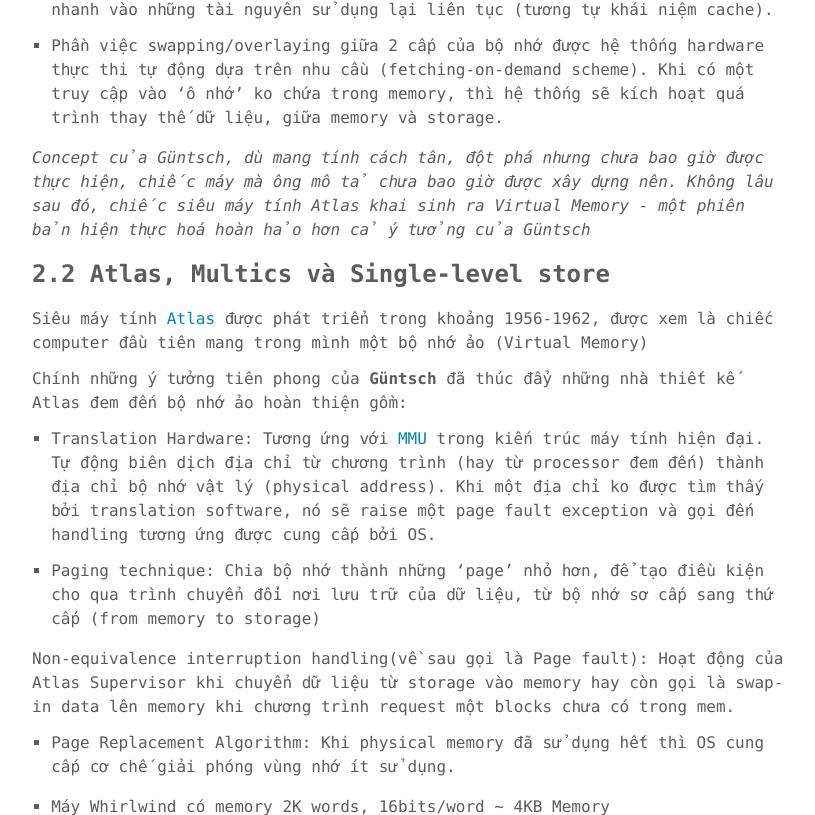
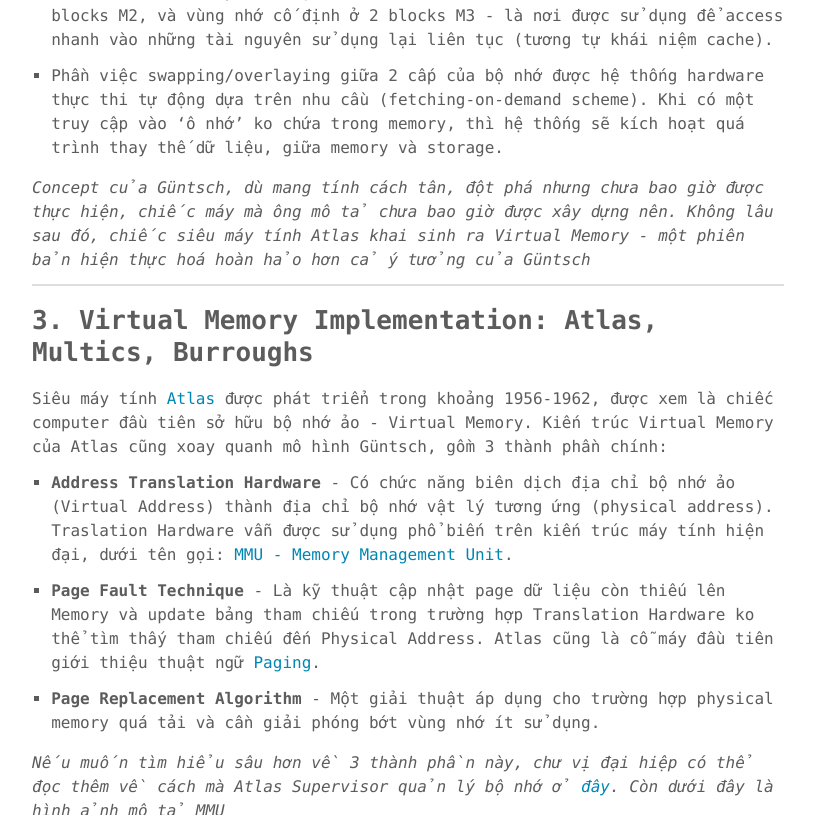
Before and after one commit to phuoc-thanh/phuoc-thanh.github.io, a Jekyll site: the page built from _posts/2018-10-22-road-to-blockchain-lambda-the-lightning-db.md, in a window 1280 px wide and 1400 px high, scrolled down 2753 px. Shown: the top 815 px of the window, without its empty margins (232-1047 px from the left). Built offline with Jekyll 4.4.1, drawn with Linux system fonts in a browser that asks for light colours; some of the changed text lies outside the part shown; grey boxes are pictures that could not be loaded.

Commit message:
section 3-4, LMDB post

```diff
--- a/_posts/2018-10-22-road-to-blockchain-lambda-the-lightning-db.md
+++ b/_posts/2018-10-22-road-to-blockchain-lambda-the-lightning-db.md
@@ -20,7 +20,7 @@
 
 Trước hết, chúng ta cùng xem lại các qui chuẩn về bộ nhớ, lưu trữ của máy tính.
 
-**Computer có những hình thức lưu trữ nào?**
+### Computer có những hình thức lưu trữ nào?
 
 Đa phần những ghi chép và nghiên cứu trong ngành khoa học máy tính cho rằng Computer có 2 vùng lưu trữ chính là Main Memory và Secondary Storage, cũng có thể gọi tên phân biệt là "bộ nhớ" và "kho lưu trữ". Ngoài ra, những chíp vi xử lý mới còn có thêm bộ nhớ đệm (L1-L2-L3 Cache) cũng làm phần việc tương tự như Main Memory tuy nhiên dung lượng của Cache Mem rất nhỏ và ko nằm trong tầm quan sát/kiểm sát của người sử dụng.
 
@@ -28,7 +28,7 @@
 
 * Secondary Storage: Tất cả những nơi lưu trữ còn lại ngoài Main Memory thì được xếp vào Secondary Storage. Hard Disk Drive, Solid-state Drive là phần cứng lưu trữ phổ biến nhất hiện nay, được xem là Secondary Storage.
 
-**Vậy dữ liệu nên được lưu ở đâu?**
+### Vậy dữ liệu nên được lưu ở đâu?
 
 RAM hay Disk đều có thể trở thành nơi lưu trữ dữ liệu, ltv có toàn quyền lựa chọn địa điểm lưu trữ, định dạng dữ liệu, và cả cách thức lưu trữ. Chọn Ram hay Disk, đều có những ưu điểm, nhược điểm riêng, tốc độ thường đi đôi với rủi ro và chi phí.
 
@@ -38,13 +38,13 @@
 
 ---
 
-## 2. Virtual Memory & Single-level Store
+## 2. Virtual Memory Concept
 
 Ở những thế hệ computer đầu tiên trên thế giới, sự phân cấp bộ nhớ trong một máy tính rất rõ ràng, rành mạch, khi đó, Main/Primary Memory và Secondary Storage còn có tên gọi là bộ nhớ sơ cấp và bộ nhớ thứ cấp.
 
 Các nhà khoa học máy tính đã trải qua chặng đường dài với rất nhiều nỗ lực xoá nhoà ranh giới phân biệt giữa 2 cấp bộ nhớ này, và công nghệ được tạo ra sau cùng là Virtual Memory. Cá nhân tôi nghĩ, đây là phát minh quan trọng bậc nhất trong ngành KHMT.
 
-### 2.1 Khơi nguồn của bộ nhớ ảo
+### Nguồn gốc của bộ nhớ ảo
 
 Những 40-50, với sự tồn tại của 2 cấp bộ nhớ kèm theo hạn chế của Memory, lập trình viên phải đảm nhiệm một công việc quan trọng là lên kế hoạch và tính toán các bước luân chuyển của dữ liệu giữa 2 cấp bộ nhớ. Công việc này chủ yếu là chia bộ nhớ ra thành từng blocks (về sau gọi là segments và pages), và tính toán thay đổi nơi lưu trữ của những block này (swap / overlay works).
 
@@ -62,45 +62,44 @@
 
 *Concept của Güntsch, dù mang tính cách tân, đột phá nhưng chưa bao giờ được thực hiện, chiếc máy mà ông mô tả chưa bao giờ được xây dựng nên. Không lâu sau đó, chiếc siêu máy tính Atlas khai sinh ra Virtual Memory - một phiên bản hiện thực hoá hoàn hảo hơn cả ý tưởng của Güntsch*
 
-### 2.2 Atlas, Multics và Single-level store
+---
 
-Siêu máy tính [Atlas](https://history-computer.com/ModernComputer/Electronic/Atlas.html) được phát triển trong khoảng 1956-1962, được xem là chiếc computer đầu tiên mang trong mình một bộ nhớ ảo (Virtual Memory)
+## 3. Virtual Memory Implementation: Atlas, Multics, Burroughs
 
-Chính những ý tưởng tiên phong của **Güntsch** đã thúc đẩy những nhà thiết kế Atlas đem đến bộ nhớ ảo hoàn thiện gồm:
+Siêu máy tính [Atlas](https://history-computer.com/ModernComputer/Electronic/Atlas.html) được phát triển trong khoảng 1956-1962, được xem là chiếc computer đầu tiên sở hữu bộ nhớ ảo - Virtual Memory. Kiến trúc Virtual Memory của Atlas cũng xoay quanh mô hình Güntsch, gồm 3 thành phần chính:
 
-1. Translation Hardware: Tương ứng với [MMU](https://en.wikipedia.org/wiki/Memory_management_unit) trong kiến trúc máy tính hiện đại. Tự động biên dịch địa chỉ từ chương trình (hay từ processor đem đến) thành địa chỉ bộ nhớ vật lý (physical address). Khi một địa chỉ ko được tìm thấy bởi translation software, nó sẽ raise một page fault exception và gọi đến handling tương ứng được cung cấp bởi OS.
+1. **Address Translation Hardware** - Có chức năng biên dịch địa chỉ bộ nhớ ảo (Virtual Address) thành địa chỉ bộ nhớ vật lý tương ứng (physical address). Traslation Hardware vẫn được sử dụng phổ biến trên kiến trúc máy tính hiện đại, dưới tên gọi: [MMU - Memory Management Unit](https://en.wikipedia.org/wiki/Memory_management_unit).
 
-2. Paging technique: Chia bộ nhớ thành những 'page' nhỏ hơn, để tạo điều kiện cho qua trình chuyển đổi nơi lưu trữ của dữ liệu, từ bộ nhớ sơ cấp sang thứ cấp (from memory to storage)
+2. **Page Fault Technique** - Là kỹ thuật cập nhật page dữ liệu còn thiếu lên Memory và update bảng tham chiếu trong trường hợp Translation Hardware ko thể tìm thấy tham chiếu đến Physical Address. Atlas cũng là cỗ máy đầu tiên giới thiệu thuật ngữ [Paging](https://en.wikipedia.org/wiki/Paging).
 
-Non-equivalence interruption handling(về sau gọi là Page fault): Hoạt động của Atlas Supervisor khi chuyển dữ liệu từ storage vào memory hay còn gọi là swap-in data lên memory khi chương trình request một blocks chưa có trong mem.
+3. **Page Replacement Algorithm** - Một giải thuật áp dụng cho trường hợp physical memory quá tải và cần giải phóng bớt vùng nhớ ít sử dụng.
 
-3. Page Replacement Algorithm: Khi physical memory đã sử dụng hết thì OS cung cấp cơ chế giải phóng vùng nhớ ít sử dụng.
+*Nếu muốn tìm hiểu sâu hơn về 3 thành phần này, chư vị đại hiệp có thể đọc thêm về cách mà Atlas Supervisor quản lý bộ nhớ ở [đây](http://www.chilton-computing.org.uk/acl/technology/atlas/p019.htm). Còn dưới đây là hình ảnh mô tả MMU*
+
+![MMU principle](assets/images/640px-MMU_principle_updated)
+
+
+Tiếp đó, những thế hệ siêu máy tính kế tiếp Atlas càng hoàn thiện hơn công nghệ lưu trữ và quản lý bộ nhớ, đáng kể nhất là Multics và Burroughs. 2 hệ máy này đi kèm với những đột phá đi-trước-thời-đại như Multiprocessing/Multitasking, Dynamic Linking, Hierarchical file system... đã làm tiền đề và nguồn cảm hứng cho toàn bộ hệ điều hành sau đó (Unix, Windows)
 
 * Máy Whirlwind có memory 2K words, 16bits/word ~ 4KB Memory
 
-* Máy Atlas có memory 16K words, 48bits/word ~ 96KB Memory
+* Máy Atlas có memory 16K words, 48bits/word ~ 96KB Memory, 512 words/page
 
 Page of 512 words (3072 Bytes), core mem ~ 32pages, fixed mem ~ 16pages, sub mem 2pages
 
 [Kiến trúc Virtual Address Space của Windows](https://docs.microsoft.com/en-us/windows/desktop/memory/virtual-address-space)
 
-
-### 2.2 Lưu trữ đơn cấp: Single-level store
-Dựa trên một công nghệ cũ là Single-level store được giới thiệu cùng với sự xuất hiện của cỗ máy [Multics](http://gunkies.org/wiki/Multics) huyền thoại.
-
-Bàn về lý thuyết của SLS trước nhé.
-
-Ở trên tôi có đưa ra vấn đề là máy tính có rất nhiều nơi lưu trữ và ltv cần đưa ra quyết định chọn nơi nào để lưu.
-
 ---
 
-## 3. Memory-map files
+## 4 Single-level store and Memory-map
 
-Xét thêm về nhu cầu đọc/ghi dữ liệu thực hiện trên Computer, những phương thức cơ bản thường được sử dụng như open(), read(), write(), close()... được lõi hệ điều hành (OS Kernel) cung cấp khá đầy đủ. Tất nhiên system calls còn rất nhiều phương thức hay ho khác nữa, một trong số đó là mmap() - chính là nơi xuất phát của ý tưởng Memory-Mapped Database.
+Những đột phá trong ảo hoá bộ nhớ mà 3 chiếc máy huyền thoại mang đến, đã cho phép những cỗ máy có thể lập trình đa nhiệm và sử dụng bộ nhớ đạt đến một hiệu suất cao nhất. Cho phép máy tính dùng nhiều Memory hơn cả số Memory vật lý thực. Qua đó cũng nâng cấp "mức độ thông minh" của hệ điều hành lên tầm cao mới, để có thể quản lý bộ nhớ thay cho con người.
 
-[System Calls - Linux](https://linux.die.net/man/2/)
+Ngay cả việc swap-in/swap-out Memory chunks, nay còn có tên gọi là map/unmap đã mặc định là tính năng bắt buộc phải có của HĐH hiện đại, để tận dụng tối đa khả năng của bộ nhớ.
 
-**Vậy memory-map là gì? mmap() hoạt động như thế nào?**
+Vậy có thể nói lý thuyết single-level store đã được hoàn thành đầy đủ, ltv ko còn quyền lực đối với Physical Memory, và cũng ko cần phải quan tâm nhiều tới câu hỏi là lưu/lấy dữ liệu trên disk hay ram. Ranh giới giữa Memory và Storage bị xoá nhoà.
+
+**Vậy memory-map hoạt động như thế nào?**
 
 Mmap() là hàm chức năng của hệ thống mà hầu hết OS, chuẩn POSIX hay Windows đều hỗ trợ. Mmap() khi được gọi sẽ tạo ra tham chiếu (mapping) giữa tập tin nguồn và bộ nhớ. Việc mapping này được thực thi tại bộ nhớ ảo của Process, not RAM or Disk itself.
 
@@ -133,7 +134,11 @@
 
 https://history-computer.com/ModernComputer/Electronic/Atlas.html
 
+https://multicians.org/features.html
+
 http://www.chilton-computing.org.uk/acl/technology/atlas/p019.htm
+
+https://en.wikipedia.org/wiki/Translation_lookaside_buffer
 
 https://www.kernel.org/doc/gorman/
 
```
Also changed, not shown: other parts of _posts/2018-10-22-road-to-blockchain-lambda-the-lightning-db.md (+3 -1 lines), assets/images/640px-MMU_principle_updated.png (added).
